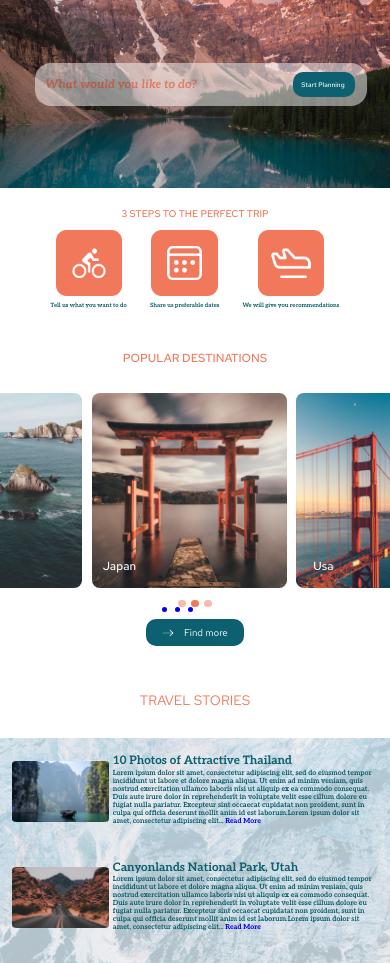
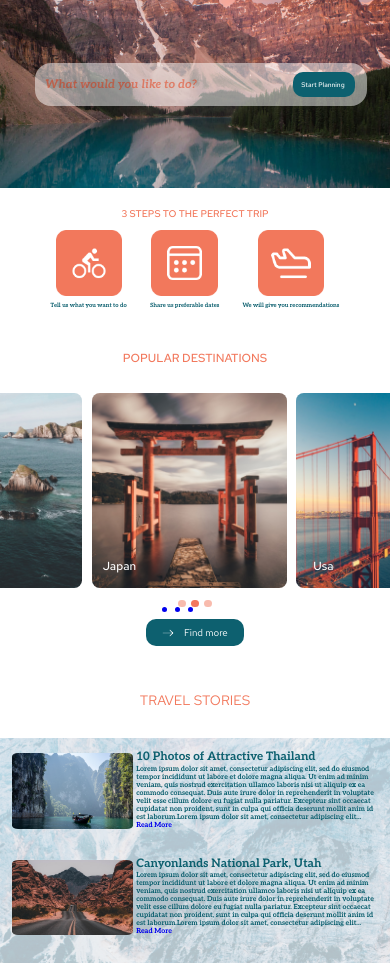
Before and after one commit to Ruslana17/project_travel_, a plain HTML site: page index.html in a window 390 px wide. Shown: the part 58-1021 px from the top of the page. Drawn offline with Linux system fonts and the light colour scheme.

Commit message:
Update style.css

```diff
--- a/css/style.css
+++ b/css/style.css
@@ -134,6 +134,9 @@ h3{
     #text_about_thailand>h4, #text_about_canyonds_park>h4, #text_about_moutains>h4, #text_about_journey>h4, #text_about_journey>h4{
         line-height: 11px;
     }
+       #image_about_thailand, #image_about_canyonds_park, #image_about_moutains, #image_about_journey{
+               width: 31vw;
+       }
     footer>p{
         display: none;
     }
```
